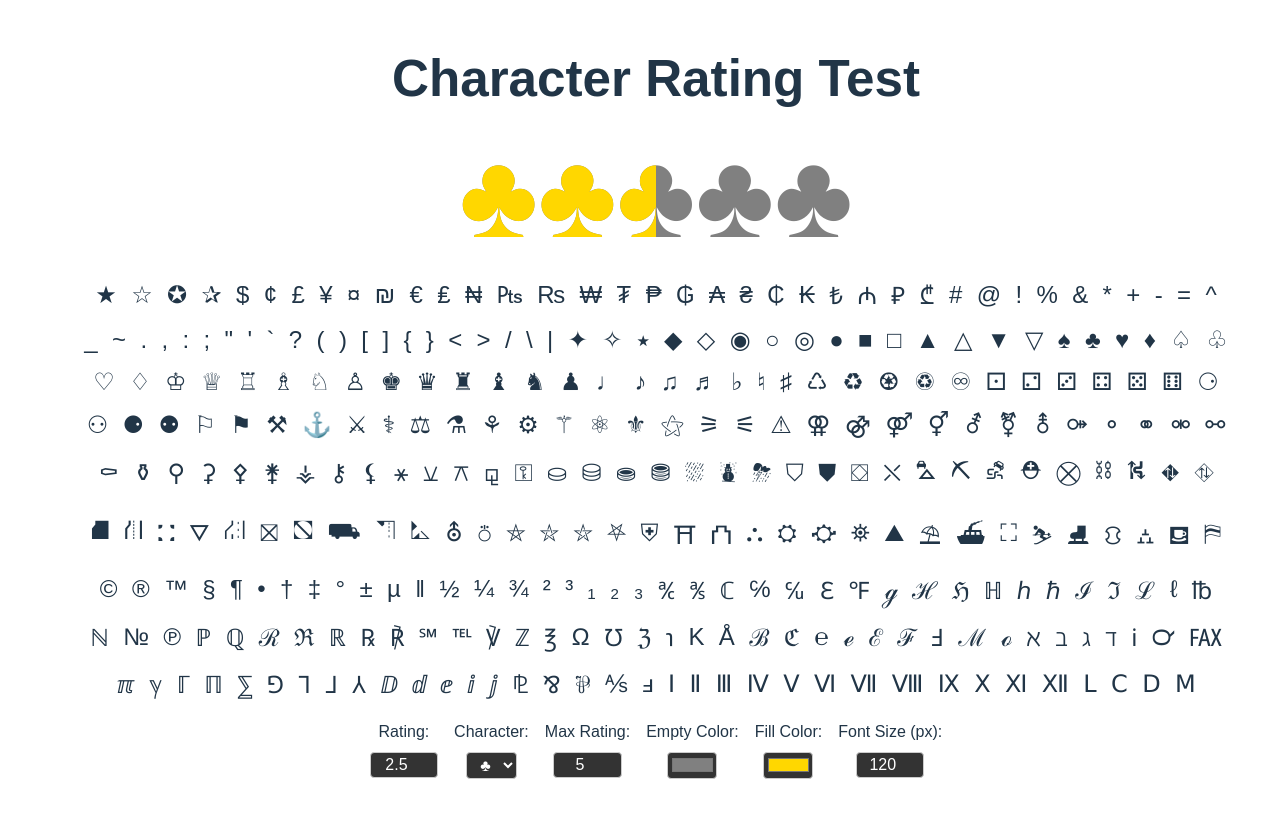
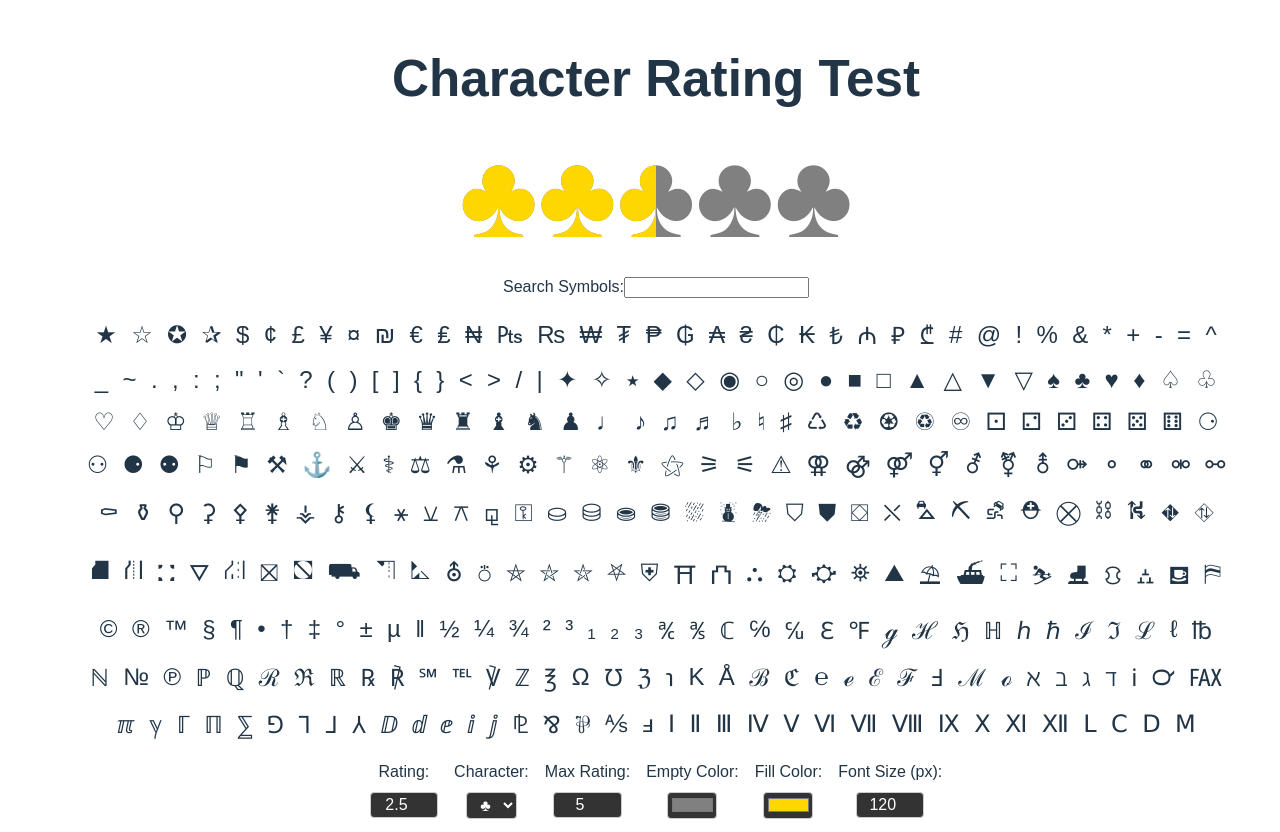
Before and after one commit to lexabu/react-char-fill, a React (Vite) app: page / in a window 1280 px wide. Shown: the top 832 px of the page. Built offline with nearby package versions, Linux system fonts and the light colour scheme.

Commit message:
add search functionality

```diff
--- a/src/App.css
+++ b/src/App.css
@@ -28,6 +28,10 @@ h1 {
   align-items: center;
   height: 20%;
   width: 90%;
+}
+
+.search-container {
+  margin-bottom: 1rem;
 }
 
 .symbol-container {
--- a/src/App.tsx
+++ b/src/App.tsx
@@ -10,6 +10,7 @@ function App() {
   const [emptyColor, setEmptyColor] = useState('#808080');
   const [fillColor, setFillColor] = useState('#ffd700');
   const [fontSize, setFontSize] = useState(120);
+  const [searchTerm, setSearchTerm] = useState('');
 
   const handleCharacterChange = (e: {
     target: { value: React.SetStateAction<string> };
@@ -48,6 +49,20 @@ function App() {
     setCharacter(char);
   };
 
+  const handleSearchChange = (e: {
+    target: { value: React.SetStateAction<string> };
+  }) => {
+    setSearchTerm(e.target.value);
+  };
+
+  const filteredCharacters = characters.filter((char) => {
+    const ariaLabel = `Select symbol ${char}`;
+    return (
+      char.includes(searchTerm) ||
+      ariaLabel.toLowerCase().includes(searchTerm.toLowerCase())
+    );
+  });
+
   return (
     <div className="app">
       <h1>Character Rating Test</h1>
@@ -61,8 +76,19 @@ function App() {
           fontSize={`${fontSize}px`}
         />
       </div>
+      <div className="search-container">
+        <label>
+          Search Symbols:
+          <input
+            type="text"
+            value={searchTerm}
+            onChange={handleSearchChange}
+            aria-label="Search Symbols"
+          />
+        </label>
+      </div>
       <div className="symbol-container" role="menu">
-        {characters.map((char) => (
+        {filteredCharacters.map((char) => (
           <button
             key={char}
             className="symbol"
@@ -93,7 +119,7 @@ function App() {
             onChange={handleCharacterChange}
             aria-label="Character"
           >
-            {characters.map((char) => (
+            {filteredCharacters.map((char) => (
               <option key={char} value={char}>
                 {char}
               </option>
--- a/src/utils/characters.ts
+++ b/src/utils/characters.ts
@@ -1,12 +1,12 @@
 export const characters = [
-  // Stars
+  // Stars Category
   '★', // Black star
   '☆', // White star
   '✪', // Star with shadow
   '✰', // Star
 
-  // Currency
-  '$', // Dollar
+  // Currency Category
+  '$', // Dollar sign
   '¢', // Cent sign
   '£', // Pound sign
   '¥', // Yen sign
@@ -30,29 +30,29 @@ export const characters = [
   '₽', // Ruble sign
   '₾', // Lari sign
 
-  // Basic symbols
-  '#', // Hash
-  '@', // At
-  '!', // Exclamation
-  '%', // Percent
-  '&', // Ampersand
-  '*', // Asterisk
-  '+', // Plus
-  '-', // Minus
-  '=', // Equals
-  '^', // Caret
-  '_', // Underscore
-  '~', // Tilde
-  '.', // Period
-  ',', // Comma
-  ':', // Colon
-  ';', // Semicolon
-  '"', // Double quote
-  "'", // Single quote
-  '`', // Backtick
+  // Basic symbols Category
+  '#', // Hash symbol
+  '@', // At symbol
+  '!', // Exclamation mark symbol
+  '%', // Percent symbol
+  '&', // Ampersand symbol
+  '*', // Asterisk symbol
+  '+', // Plus symbol
+  '-', // Minus symbol
+  '=', // Equals symbol
+  '^', // Caret symbol
+  '_', // Underscore symbol
+  '~', // Tilde symbol
+  '.', // Period symbol
+  ',', // Comma symbol
+  ':', // Colon symbol
+  ';', // Semicolon symbol
+  '"', // Double quote symbol
+  "'", // Single quote symbol
+  '`', // Backtick symbol
 
   // Punctuation
-  '?', // Question
+  '?', // Question mark symbol
   '(', // Open parenthesis
   ')', // Close parenthesis
   '[', // Open bracket
@@ -62,7 +62,6 @@ export const characters = [
   '<', // Less than
   '>', // Greater than
   '/', // Slash
-  '\\', // Backslash
   '|', // Vertical bar
 
   // Shapes
@@ -121,7 +120,6 @@ export const characters = [
   '♼', // Recycled paper symbol
   '♽', // Partially recycled paper symbol
   '♾', // Permanent paper sign
-  // '♿', // Wheelchair symbol // Conflicts with emoji
   '⚀', // Die face-1
   '⚁', // Die face-2
   '⚂', // Die face-3
@@ -149,7 +147,6 @@ export const characters = [
   '⚞', // Three lines converging right
   '⚟', // Three lines converging left
   '⚠', // Warning
-  // '⚡', // High voltage // Conflicts with emoji
   '⚢', // Doubled female sign
   '⚣', // Doubled male sign
   '⚤', // Interlocked male and female sign
```
